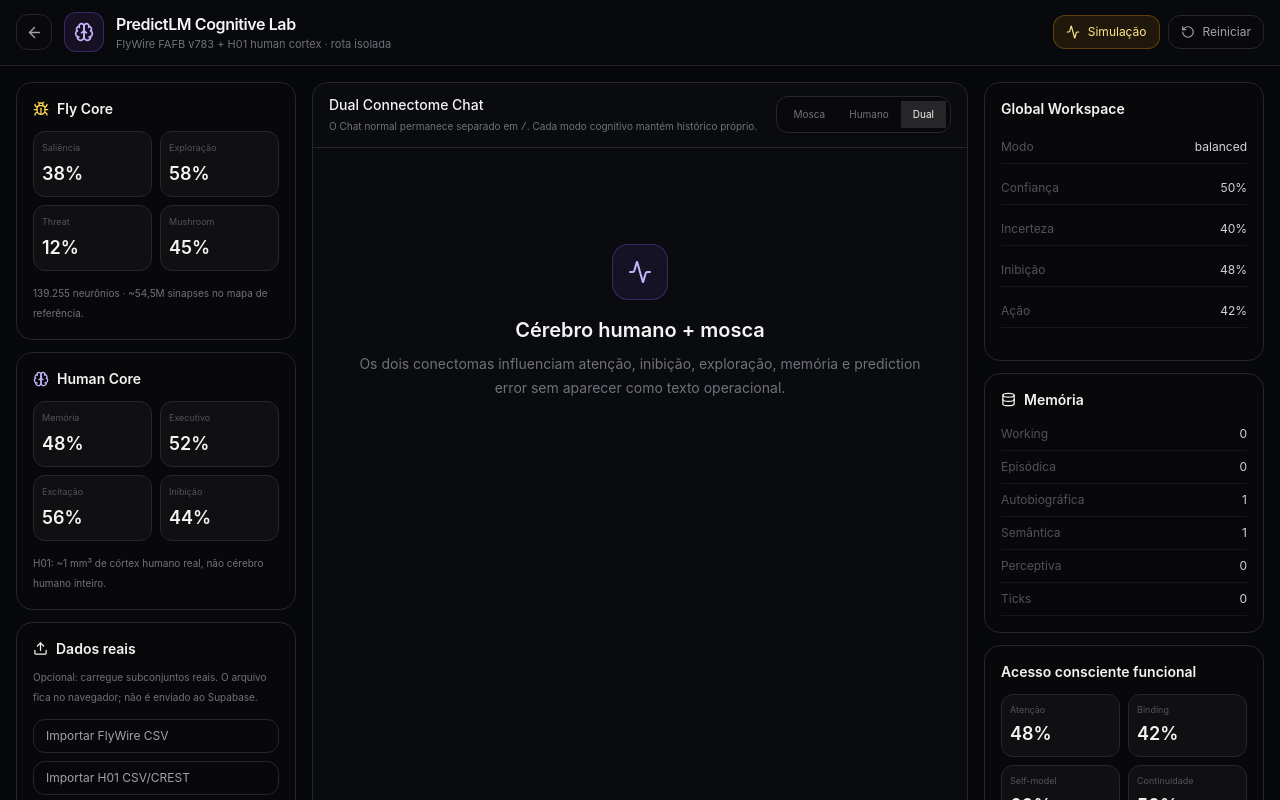
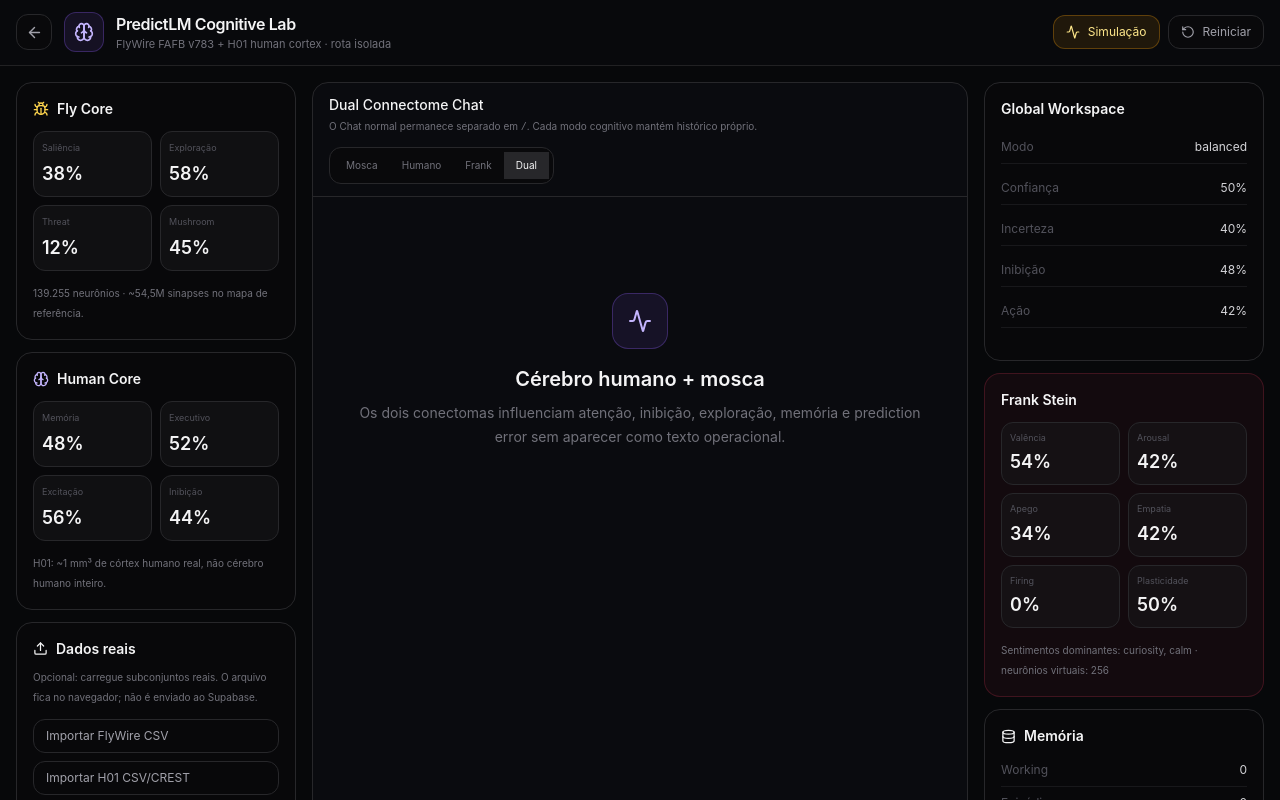
Before and after one commit to W2CAPITAL/PredictLm, a Next.js app: page /cognitive in a window 1280 px wide. Shown: the top 800 px of the page. Built offline with nearby package versions, Linux system fonts and the light colour scheme.

Commit message:
Expose Frank Stein as a dedicated cognitive mode

```diff
--- a/src/components/CognitiveLab.tsx
+++ b/src/components/CognitiveLab.tsx
@@ -22,7 +22,7 @@ import {FLYWIRE_FAFB_V783,H01_HUMAN_CORTEX} from '@/lib/cognitive/connectome-pro
 import {COGNITIVE_FUNCTIONAL_MAP} from '@/lib/cognitive/functional-map';
 
 type Msg={role:'user'|'assistant';content:string;status?:'partial'|'done'|'error'};
-export type CognitiveChatMode='dual'|'fly'|'human';
+export type CognitiveChatMode='dual'|'fly'|'human'|'frank';
 const chatKey=(mode:CognitiveChatMode)=>'predictlm-cognitive-chat-v2-'+mode;
 
 function loadMessages(mode:CognitiveChatMode):Msg[]{
@@ -94,7 +94,9 @@ export function CognitiveLab({defaultMode='dual'}:{defaultMode?:CognitiveChatMod
         ? 'Você é a interface conversacional da Mosca Predict, guiada pelo Fly Core derivado do FlyWire FAFB v783. Fale como a agente Mosca quando útil, sem alegar ser uma mosca biológica real ou consciente.'
         : mode==='human'
           ? 'Você é a interface do Human Core derivado do fragmento cortical H01. Não alegue cérebro humano completo ou consciência.'
-          : 'Você é o PredictLM Cognitive Lab em modo Dual Connectome.';
+          : mode==='frank'
+            ? 'Você é Frank Stein, identidade persistente do núcleo híbrido. Emoção, memória e microcircuito neural pertencem ao Frank; o provider é apenas voz.'
+            : 'Você é o PredictLM Cognitive Lab em modo Dual Connectome.';
       const call=puter.ai.chat([
         {
           role:'system',
@@ -263,7 +265,7 @@ export function CognitiveLab({defaultMode='dual'}:{defaultMode?:CognitiveChatMod
     setMode(next);
     setMessages(loadMessages(next));
     setProvider('');
-    setNotice(next==='fly'?'Chat da Mosca ativo.':next==='human'?'Human Core ativo.':'Modo Dual Connectome ativo.');
+    setNotice(next==='fly'?'Chat da Mosca ativo.':next==='human'?'Human Core ativo.':next==='frank'?'Frank Stein ativo.':'Modo Dual Connectome ativo.');
   }
 
   function openFlySimulation(){
@@ -297,8 +299,8 @@ export function CognitiveLab({defaultMode='dual'}:{defaultMode?:CognitiveChatMod
         <div className="flex items-center gap-3">
           <div className="grid h-10 w-10 place-items-center rounded-xl border border-violet-500/30 bg-violet-500/10 text-violet-300"><Brain size={20}/></div>
           <div>
-            <div className="font-semibold tracking-tight">{mode==='fly'?'Mosca Predict · Fly Core':mode==='human'?'PredictLM · Human Core':'PredictLM Cognitive Lab'}</div>
-            <div className="text-[11px] text-zinc-500">{mode==='fly'?'FlyWire FAFB v783 · chat isolado da mosca':mode==='human'?'H01 human cortex · chat isolado':'FlyWire FAFB v783 + H01 human cortex · rota isolada'}</div>
+            <div className="font-semibold tracking-tight">{mode==='fly'?'Mosca Predict · Fly Core':mode==='human'?'PredictLM · Human Core':mode==='frank'?'Frank Stein · Hybrid Brain':'PredictLM Cognitive Lab'}</div>
+            <div className="text-[11px] text-zinc-500">{mode==='fly'?'FlyWire FAFB v783 · chat isolado da mosca':mode==='human'?'H01 human cortex · chat isolado':mode==='frank'?'H01 + BigBrain + Jülich + Allen + HBP + FlyWire + MICrONS':'FlyWire FAFB v783 + H01 human cortex · rota isolada'}</div>
           </div>
         </div>
         <div className="ml-auto flex items-center gap-2">
@@ -355,12 +357,13 @@ export function CognitiveLab({defaultMode='dual'}:{defaultMode?:CognitiveChatMod
         <div className="border-b border-zinc-800 px-4 py-3">
           <div className="flex flex-wrap items-center justify-between gap-3">
             <div>
-              <div className="text-sm font-medium">{mode==='fly'?'Chat da Mosca':mode==='human'?'Human Core Chat':'Dual Connectome Chat'}</div>
+              <div className="text-sm font-medium">{mode==='fly'?'Chat da Mosca':mode==='human'?'Human Core Chat':mode==='frank'?'Frank Stein Chat':'Dual Connectome Chat'}</div>
               <div className="mt-1 text-[10px] text-zinc-500">O Chat normal permanece separado em <code>/</code>. Cada modo cognitivo mantém histórico próprio.</div>
             </div>
             <div className="flex rounded-xl border border-zinc-800 bg-zinc-950 p-1 text-[10px]">
               <button onClick={()=>switchMode('fly')} className={'rounded-lg px-3 py-1.5 '+(mode==='fly'?'bg-amber-500/15 text-amber-200':'text-zinc-500')}>Mosca</button>
               <button onClick={()=>switchMode('human')} className={'rounded-lg px-3 py-1.5 '+(mode==='human'?'bg-violet-500/15 text-violet-200':'text-zinc-500')}>Humano</button>
+              <button onClick={()=>switchMode('frank')} className={'rounded-lg px-3 py-1.5 '+(mode==='frank'?'bg-rose-500/15 text-rose-200':'text-zinc-500')}>Frank</button>
               <button onClick={()=>switchMode('dual')} className={'rounded-lg px-3 py-1.5 '+(mode==='dual'?'bg-zinc-800 text-zinc-100':'text-zinc-500')}>Dual</button>
             </div>
           </div>
@@ -368,8 +371,8 @@ export function CognitiveLab({defaultMode='dual'}:{defaultMode?:CognitiveChatMod
         <div className="flex-1 space-y-4 overflow-y-auto p-4">
           {!messages.length&&<div className="mx-auto max-w-xl py-20 text-center">
             <div className="mx-auto mb-4 grid h-14 w-14 place-items-center rounded-2xl border border-violet-500/30 bg-violet-500/10 text-violet-300"><Activity/></div>
-            <h1 className="text-xl font-semibold">{mode==='fly'?'Converse com a Mosca Predict':mode==='human'?'Converse com o Human Core':'Cérebro humano + mosca'}</h1>
-            <p className="mt-2 text-sm leading-6 text-zinc-500">{mode==='fly'?'A resposta é controlada prioritariamente pelo Fly Core: saliência, exploração, ameaça, mushroom body, central complex e action selection.':mode==='human'?'A resposta é controlada prioritariamente pelo Human Core H01: memória de trabalho, recorrência, controle executivo e metacognição.':'Os dois conectomas influenciam atenção, inibição, exploração, memória e prediction error sem aparecer como texto operacional.'}</p>
+            <h1 className="text-xl font-semibold">{mode==='fly'?'Converse com a Mosca Predict':mode==='human'?'Converse com o Human Core':mode==='frank'?'Converse com Frank Stein':'Cérebro humano + mosca'}</h1>
+            <p className="mt-2 text-sm leading-6 text-zinc-500">{mode==='fly'?'A resposta é controlada prioritariamente pelo Fly Core: saliência, exploração, ameaça, mushroom body, central complex e action selection.':mode==='human'?'A resposta é controlada prioritariamente pelo Human Core H01: memória de trabalho, recorrência, controle executivo e metacognição.':mode==='frank'?'Frank combina múltiplos atlas humanos, FlyWire, emoção complexa, memória afetiva e um microcircuito virtual reproduzível de neurônios.':'Os dois conectomas influenciam atenção, inibição, exploração, memória e prediction error sem aparecer como texto operacional.'}</p>
           </div>}
           {messages.map((m,i)=><div key={i} className={m.role==='user'?'flex justify-end':'flex justify-start'}>
             <div className={m.role==='user'
@@ -386,7 +389,7 @@ export function CognitiveLab({defaultMode='dual'}:{defaultMode?:CognitiveChatMod
               value={input}
               onChange={e=>setInput(e.target.value)}
               onKeyDown={e=>{if(e.key==='Enter'&&!e.shiftKey){e.preventDefault();void send()}}}
-              placeholder={mode==='fly'?'Fale com a Mosca Predict...':mode==='human'?'Fale com o Human Core...':'Converse com o modo cognitivo...'}
+              placeholder={mode==='fly'?'Fale com a Mosca Predict...':mode==='human'?'Fale com o Human Core...':mode==='frank'?'Fale com Frank Stein...':'Converse com o modo cognitivo...'}
               rows={1}
               className="max-h-40 min-h-12 flex-1 resize-none bg-transparent px-3 py-3 text-sm outline-none placeholder:text-zinc-600"
             />
@@ -421,6 +424,19 @@ export function CognitiveLab({defaultMode='dual'}:{defaultMode?:CognitiveChatMod
           <div className="mt-4 flex flex-wrap gap-1">
             {state.workspace.broadcast.map(x=><span key={x} className="rounded-full border border-zinc-800 px-2 py-1 text-[9px] text-zinc-500">{x}</span>)}
           </div>
+        </section>
+
+        <section className="rounded-2xl border border-rose-500/20 bg-rose-500/5 p-4">
+          <div className="mb-3 text-sm font-semibold">Frank Stein</div>
+          <div className="grid grid-cols-2 gap-2">
+            <Metric label="Valência" value={Math.round((state.frank.emotion.valence+1)*50)}/>
+            <Metric label="Arousal" value={Math.round(state.frank.emotion.arousal*100)}/>
+            <Metric label="Apego" value={Math.round(state.frank.emotion.attachment*100)}/>
+            <Metric label="Empatia" value={Math.round(state.frank.emotion.empathy*100)}/>
+            <Metric label="Firing" value={Math.round(state.frank.neurons.firingRate*100)}/>
+            <Metric label="Plasticidade" value={Math.round(state.frank.neurons.plasticity*100)}/>
+          </div>
+          <div className="mt-3 text-[10px] leading-5 text-zinc-500">Sentimentos dominantes: {state.frank.emotion.dominant.join(', ')} · neurônios virtuais: {state.frank.neurons.neuronCount}</div>
         </section>
 
         <section className="rounded-2xl border border-zinc-800 bg-zinc-950/70 p-4">
```
